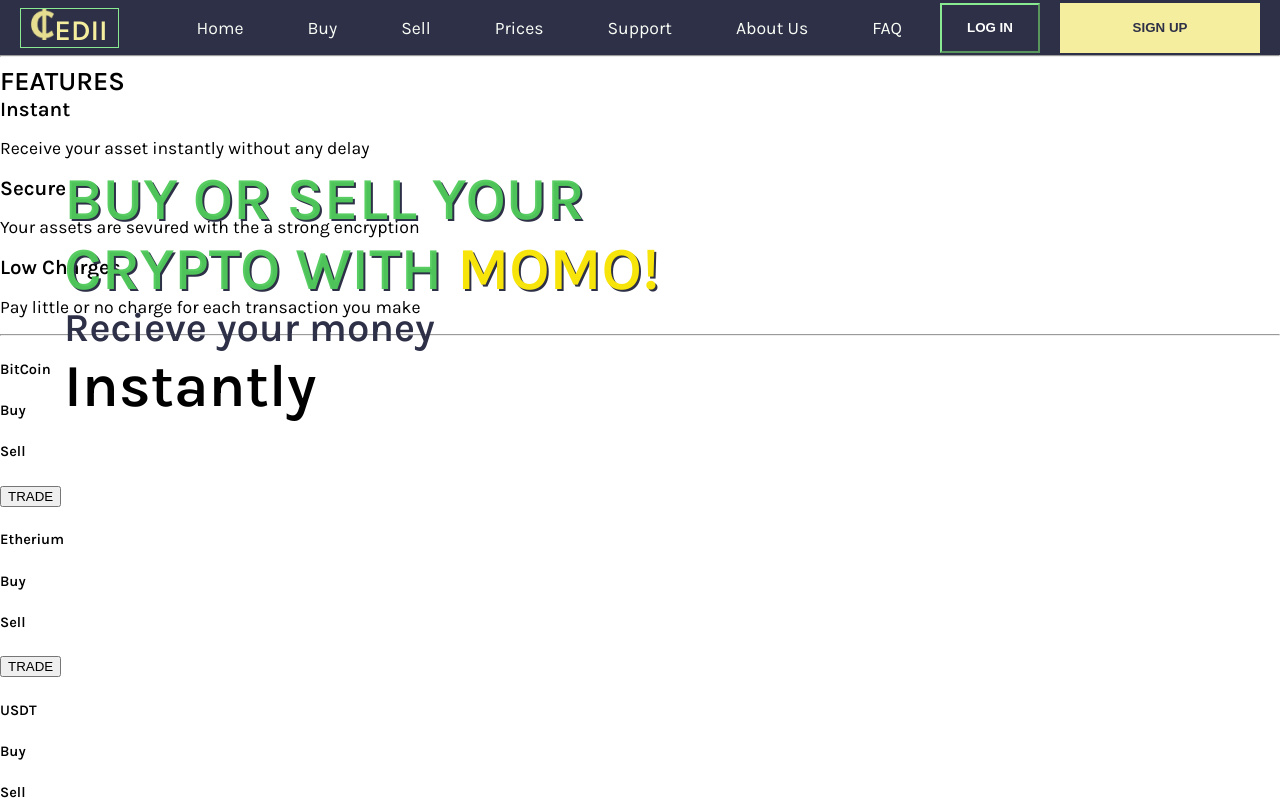
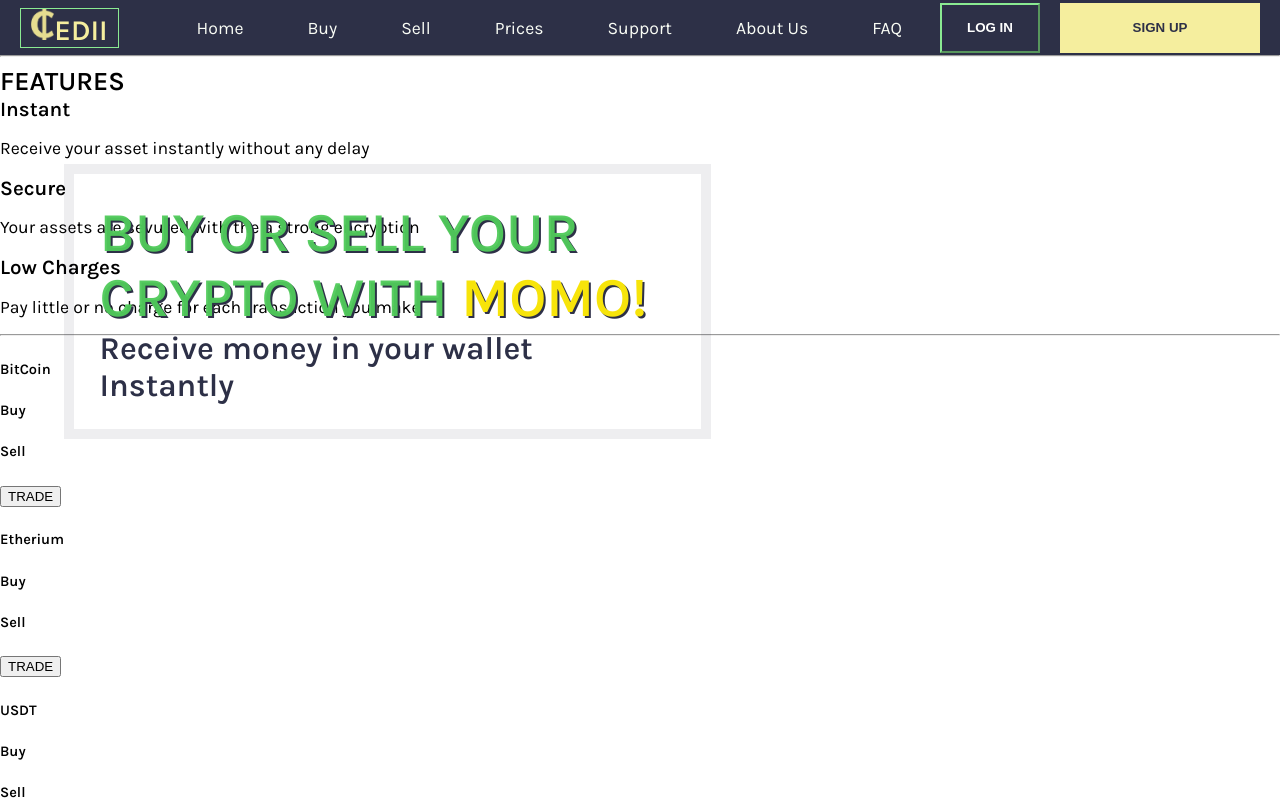
Before and after one commit to wisac/cedii_app, a plain HTML site: page index.html in a window 1280 px wide. Shown: the top 804 px of the page. Drawn offline with Linux system fonts and the light colour scheme.

Commit message:
Styled featured-image and message

```diff
--- a/css/main.css
+++ b/css/main.css
@@ -22,8 +22,9 @@ a:hover{
     background-image: linear-gradient(to right,#8aea92,#2d3047) ;
 }
 
-h1,h2,h3 {
+h1,h2,h3, h4 {
     margin: 0;
+
 }
 
 nav {
@@ -110,6 +111,8 @@ nav {
 
 .featured-container {
     margin-top: 0;
+
+
 }
 
 #cedi-sign {
@@ -133,14 +136,16 @@ nav {
 }
 
 .featured-message {
-    width: 50%;
+    width: 45%;
     position: absolute;
     top: 100px;
     z-index: 0;
-    font-size: 2.5rem;
+    font-size: 2.3rem;
     margin-top: 5%;
     margin-left: 5%;
+    padding: 2%;
     text-align: left;
+    border: solid rgba(45, 48, 71, 0.08) 10px;
 
 
 
@@ -153,13 +158,28 @@ nav {
     font-weight: bold;
     color:#50cb5af3;
     text-shadow: 2px 2px #2d3047;
+    /* background-color: rgba(45, 48, 71, 0.3) */
 }
 
 .small-title {
     margin: 0;
     color: #2d3047;
+    font-size: 2rem;
+    /* background-color: #2d3047; */
+    /* background-color: rgba(45, 48, 71, 0.3) */
+}
+
+.medium-title {
+    color:#2d3047;
+    font-size: 2rem;
+    /* background-color: #2d3047; */
+    /* background-color: rgba(45, 48, 71, 0.3) */
 }
 
 #crypto {
     color:#f7e40a;
 }
+
+.featured-container {
+
+}
--- a/index.html
+++ b/index.html
@@ -40,9 +40,11 @@
         <div class="featured-container">
           <div><img id="featured-image" src="images/shot-excited-young-black-female-using-her-phone-giving-thumbs-up.jpg" alt="" /></div>
           <div class="featured-message">
-            <h2 class="large-title">BUY OR SELL YOUR CRYPTO WITH <span id="crypto">MOMO!</span></h2>
-            <h4 class="small-title">Recieve your money</h4>
-            <h2 class="medium-title">Instantly</h2>
+            <span id="message-title-box">
+              <h2 class="large-title">BUY OR SELL YOUR CRYPTO WITH <span id="crypto">MOMO!</span></h2>
+            <h4 class="small-title">Receive money in your wallet</h4>
+            <h4 class="medium-title">Instantly</h4>
+          </span>
           </div>
           <button type="button" class="trade-btn">TRADE</button>
         </div>
```
